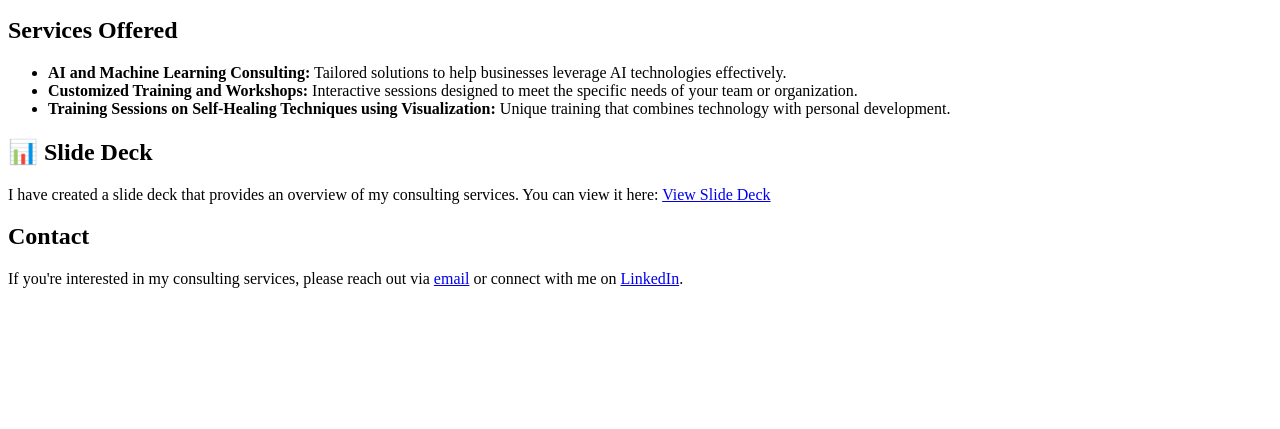
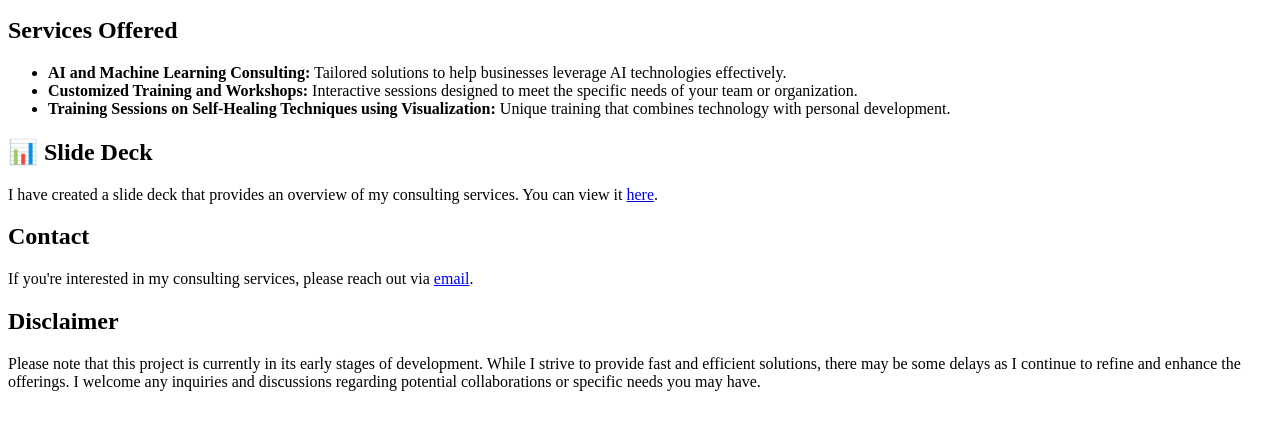
Before and after one commit to kyramichel/Project_AI_innovations.githubio, a plain HTML site: page index.html in a window 1280 px wide. Shown: the part 101-530 px from the top of the page. Drawn offline with Linux system fonts and the light colour scheme.

Commit message:
Update index.html

```diff
--- a/index.html
+++ b/index.html
@@ -3,14 +3,15 @@
 <head>
     <meta charset="UTF-8">
     <meta name="viewport" content="width=device-width, initial-scale=1.0">
-    <title>Project: NYC AI Innovations</title>
+    <title>AI Innovative Solutions</title>
 </head>
 <body>
 
     <header>
-        <h1>Kyra Michel </h1>
+        <h1>Kyra Michel</h1>
         <p>I offer affordable group ML/AI solutions with fast and efficient installation, along with visualization techniques focused on empowerment and self-healing that address root causes.</p>
     </header>
+
     <section>
         <h2>Services Offered</h2>
         <ul>
@@ -22,11 +23,17 @@
 
     <section>
         <h2>📊 Slide Deck</h2>
-            <p>I have created a slide deck that provides an overview of my consulting services. You can view it here: <a href="https://docs.google.com/presentation/d/e/2PACX-1vTSk8e1nuBvilIYHZfke5jUUfq0VqU4FO91E-symZOzvFK-Ur3rZX9LN00lYPu7mx4RgRswTUx1QQJ1/pub?start=true&loop=false&delayms=60000" target="_blank">View Slide Deck</a></p>
+        <p>I have created a slide deck that provides an overview of my consulting services. You can view it <a href="https://docs.google.com/presentation/d/e/2PACX-1vTSk8e1nuBvilIYHZfke5jUUfq0VqU4FO91E-symZOzvFK-Ur3rZX9LN00lYPu7mx4RgRswTUx1QQJ1/pub?start=true&loop=false&delayms=60000" target="_blank">here</a>.</p>
     </section>
+
     <section>
         <h2>Contact</h2>
-        <p>If you're interested in my consulting services, please reach out via <a href="mailto:effvalr@protonmail.com">email</a> or connect with me on <a href="https://www.linkedin.com/in/kyra-michel-nyc" target="_blank">LinkedIn</a>.</p>
+        <p>If you're interested in my consulting services, please reach out via <a href="mailto:effvalr@protonmail.com">email</a>.</p>
+    </section>
+
+    <section>
+        <h2>Disclaimer</h2>
+        <p>Please note that this project is currently in its early stages of development. While I strive to provide fast and efficient solutions, there may be some delays as I continue to refine and enhance the offerings. I welcome any inquiries and discussions regarding potential collaborations or specific needs you may have.</p>
     </section>
 
 </body>
```
Lines whose indentation alone changed are shown as unchanged.
